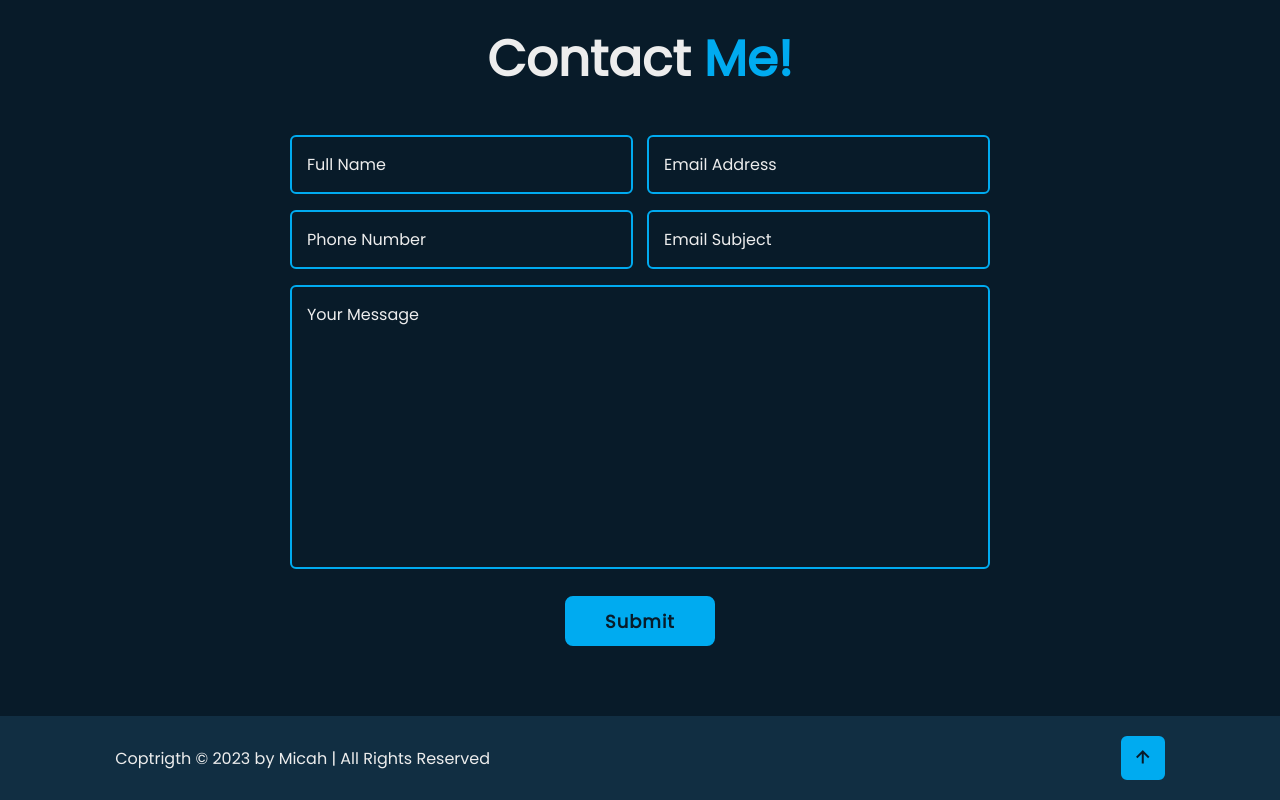
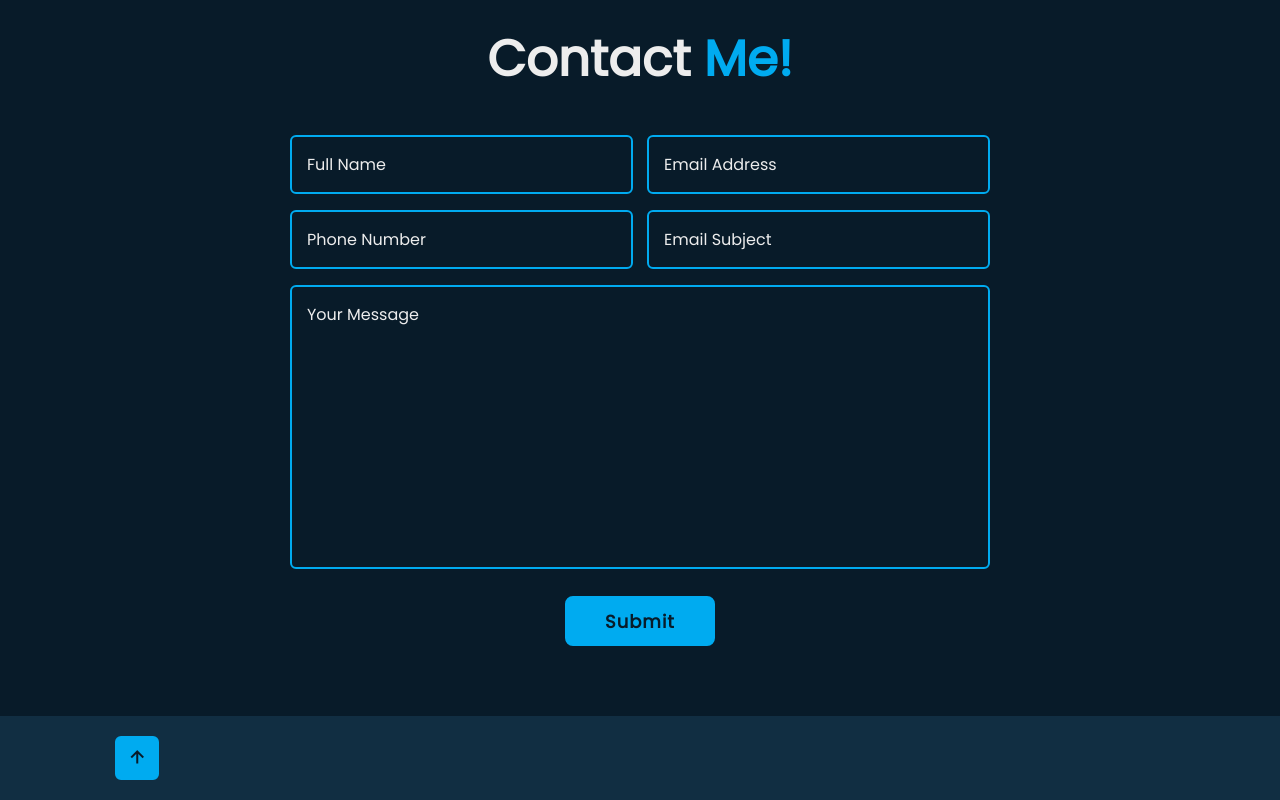
Before and after one commit to MicahMcLain/MicahMcLain.github.io, a plain HTML site: page index.html in a window 1280 px wide. Shown: the part 3519-4319 px from the top of the page. Drawn offline with nearby package versions, Linux system fonts and the light colour scheme.

Commit message:
website partially updated. all code present on github. pushing again to see if more changes happen

```diff
--- a/index.html
+++ b/index.html
@@ -310,9 +310,9 @@
 
     <!-- footer -->
     <footer class="footer">
-      <div class="footer-text">
+      <!-- <div class="footer-text">
         <p>Coptrigth &copy; 2023 by Micah | All Rights Reserved</p>
-      </div>
+      </div> -->
       <div class="footer-iconTop">
         <a href="#"><i class="bx bx-up-arrow-alt"></i></a>
       </div>
```
